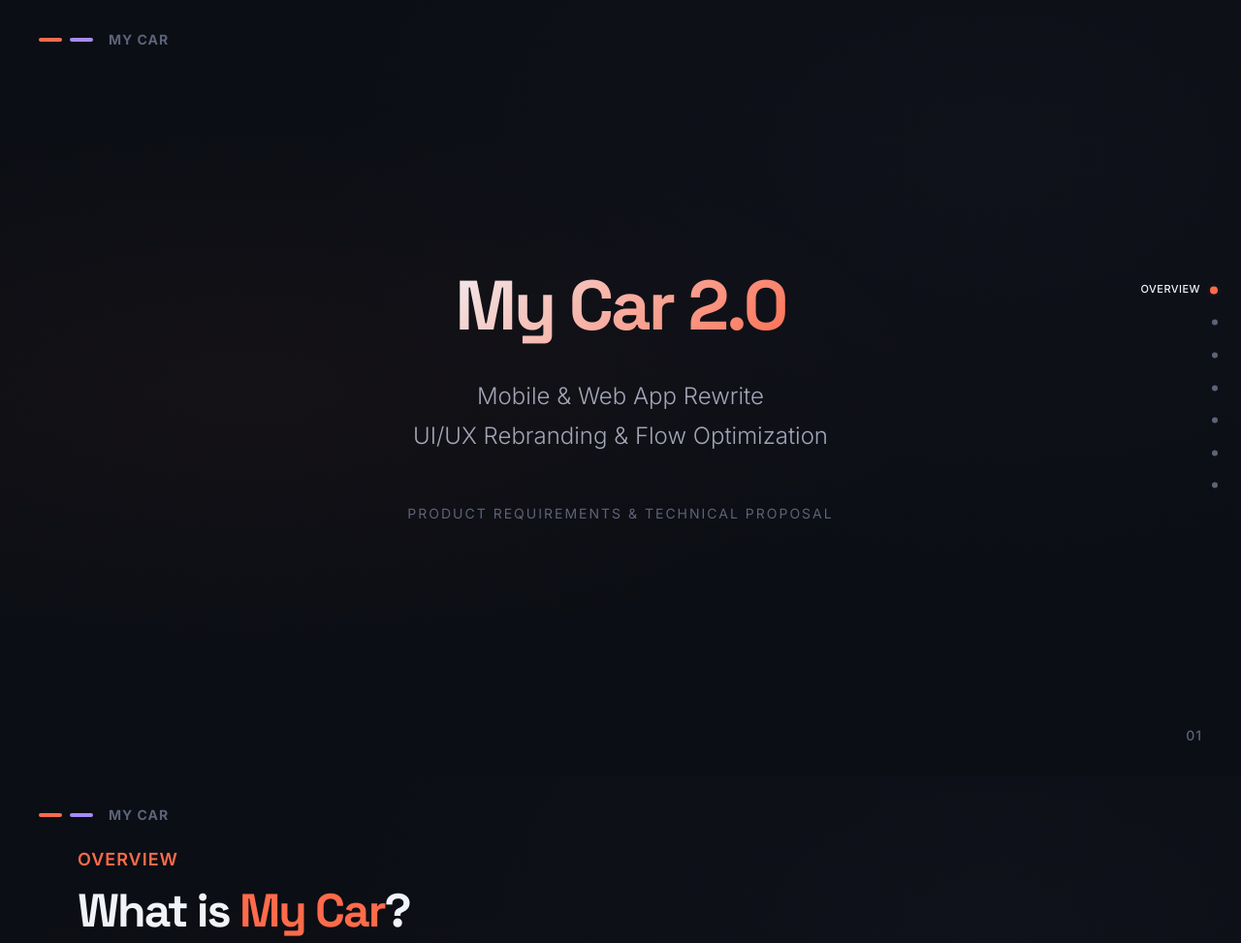
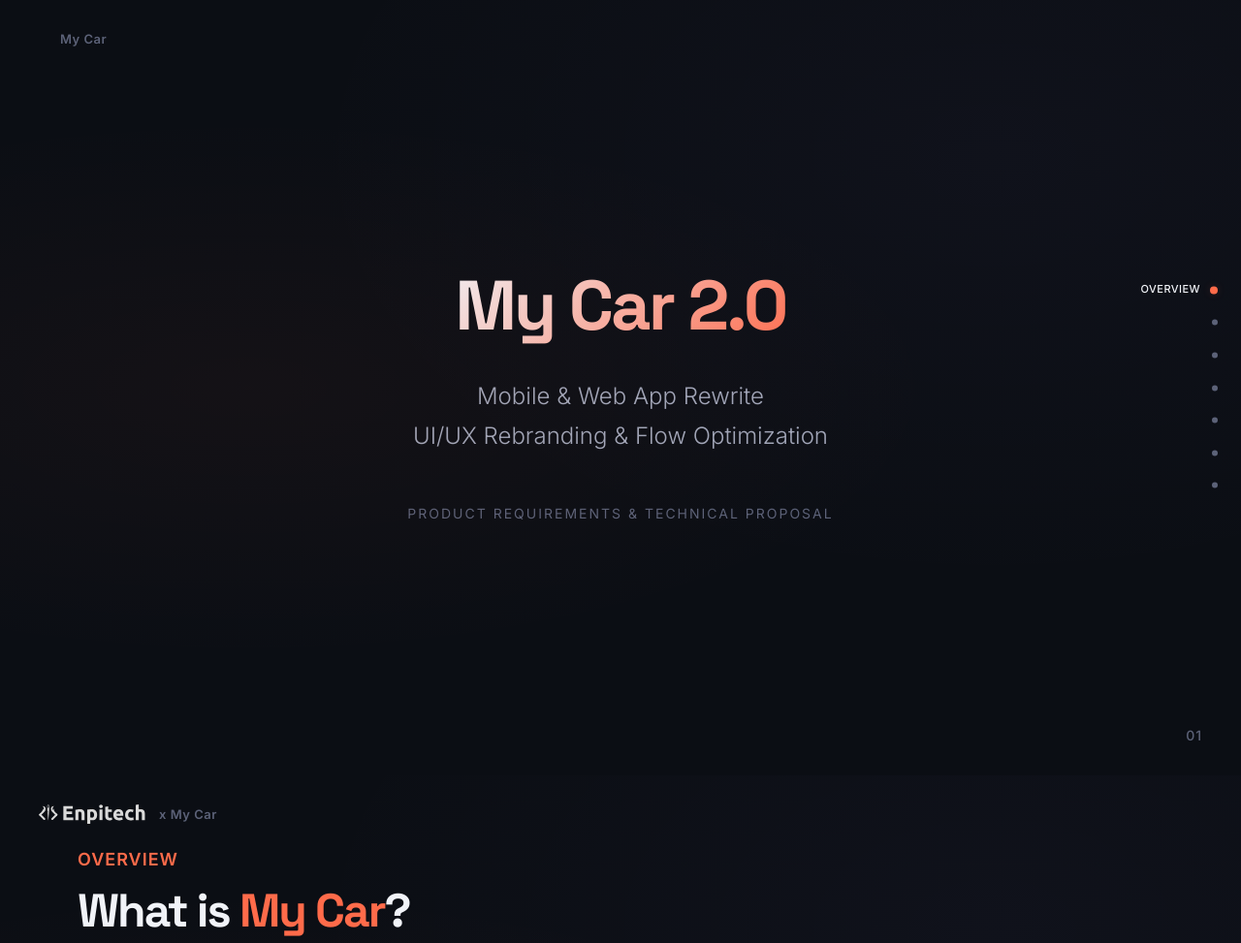
Before and after one commit to rotembm12/my-car-proposal, a plain HTML site: page index.html in a window 1280 px wide. Shown: the top 973 px of the page at 97% size. Drawn offline with Linux system fonts and the light colour scheme.

Commit message:
Add Enpitech logo to all slides

```diff
--- a/index.html
+++ b/index.html
@@ -91,22 +91,18 @@
     gap: 8px;
   }
 
-  .logo-bar .bar {
-    width: 24px;
-    height: 4px;
-    border-radius: 2px;
-  }
-
-  .logo-bar .bar-1 { background: var(--accent); }
-  .logo-bar .bar-2 { background: var(--secondary); }
+  .logo-bar img {
+    height: 20px;
+    width: auto;
+    filter: brightness(0) invert(1) brightness(0.85);
+  }
 
   .logo-bar span {
-    font-weight: 700;
-    font-size: 14px;
+    font-weight: 600;
+    font-size: 13px;
     color: var(--text-muted);
-    margin-left: 8px;
-    letter-spacing: 1px;
-    text-transform: uppercase;
+    margin-left: 6px;
+    letter-spacing: 0.5px;
   }
 
   /* Title Slide */
@@ -1150,7 +1146,7 @@
 
 <!-- SLIDE 2: What Is My Car -->
 <div class="slide">
-  <div class="logo-bar"><div class="bar bar-1"></div><div class="bar bar-2"></div><span>My Car</span></div>
+  <div class="logo-bar"><img src="enpitechlogo.svg" alt="Enpitech"><span>x My Car</span></div>
   <h4>Overview</h4>
   <h2>What is <span class="accent">My Car</span>?</h2>
   <p style="margin-bottom: 40px;">An Israeli car-sharing platform that lets users find, book, unlock, and drive shared vehicles on demand. Full self-service lifecycle from registration to payment.</p>
@@ -1206,7 +1202,7 @@
 
 <!-- SLIDE 4: Current Problems - Onboarding & Registration -->
 <div class="slide">
-  <div class="logo-bar"><div class="bar bar-1"></div><div class="bar bar-2"></div><span>My Car</span></div>
+  <div class="logo-bar"><img src="enpitechlogo.svg" alt="Enpitech"><span>x My Car</span></div>
   <h4>Problem Area 1</h4>
   <h2>Registration <span style="color:var(--red)">Dropout</span></h2>
   <p style="margin-bottom: 24px;">The current registration spans 15+ screens across 3 separate parts. Each friction point is an exit opportunity.</p>
@@ -1245,7 +1241,7 @@
 
 <!-- SLIDE 4b: Current Problems - Core Experience -->
 <div class="slide">
-  <div class="logo-bar"><div class="bar bar-1"></div><div class="bar bar-2"></div><span>My Car</span></div>
+  <div class="logo-bar"><img src="enpitechlogo.svg" alt="Enpitech"><span>x My Car</span></div>
   <h4>Problem Area 2</h4>
   <h2>Booking & Rental <span style="color:var(--red)">Friction</span></h2>
   <p style="margin-bottom: 24px;">Once registered, users face unnecessary complexity in finding, booking, and managing their rental.</p>
@@ -1284,7 +1280,7 @@
 
 <!-- SLIDE 4c: Current Problems - Platform & Design -->
 <div class="slide">
-  <div class="logo-bar"><div class="bar bar-1"></div><div class="bar bar-2"></div><span>My Car</span></div>
+  <div class="logo-bar"><img src="enpitechlogo.svg" alt="Enpitech"><span>x My Car</span></div>
   <h4>Problem Area 3</h4>
   <h2>Platform & <span style="color:var(--red)">Design Debt</span></h2>
   <p style="margin-bottom: 24px;">Systemic issues that affect every interaction - from visual identity to navigation to cross-platform consistency.</p>
@@ -1330,7 +1326,7 @@
 
 <!-- SLIDE 6: Before vs After -->
 <div class="slide">
-  <div class="logo-bar"><div class="bar bar-1"></div><div class="bar bar-2"></div><span>My Car</span></div>
+  <div class="logo-bar"><img src="enpitechlogo.svg" alt="Enpitech"><span>x My Car</span></div>
   <h4>Transformation</h4>
   <h2>Before <span class="accent">vs</span> After</h2>
   <table class="compare-table">
@@ -1394,7 +1390,7 @@
 
 <!-- SLIDE 7: New Registration Flow -->
 <div class="slide">
-  <div class="logo-bar"><div class="bar bar-1"></div><div class="bar bar-2"></div><span>My Car</span></div>
+  <div class="logo-bar"><img src="enpitechlogo.svg" alt="Enpitech"><span>x My Car</span></div>
   <h4>Flow Redesign</h4>
   <h2>Registration: <span class="accent">5 Steps</span>, Not 15</h2>
   <p style="margin-bottom: 32px;">Consolidated flow with progress indicator. Form state persisted locally so users can resume if interrupted.</p>
@@ -1437,7 +1433,7 @@
 
 <!-- SLIDE 8: New Booking Flow -->
 <div class="slide">
-  <div class="logo-bar"><div class="bar bar-1"></div><div class="bar bar-2"></div><span>My Car</span></div>
+  <div class="logo-bar"><img src="enpitechlogo.svg" alt="Enpitech"><span>x My Car</span></div>
   <h4>Flow Redesign</h4>
   <h2>Booking: <span class="accent">3 Taps</span>, Not 8</h2>
   <p style="margin-bottom: 32px;">Map-first discovery with bottom sheet details. Filter, tap, book.</p>
@@ -1482,7 +1478,7 @@
 
 <!-- SLIDE 9: Active Rental Dashboard -->
 <div class="slide">
-  <div class="logo-bar"><div class="bar bar-1"></div><div class="bar bar-2"></div><span>My Car</span></div>
+  <div class="logo-bar"><img src="enpitechlogo.svg" alt="Enpitech"><span>x My Car</span></div>
   <h4>Flow Redesign</h4>
   <h2>Active Rental: <span class="accent">One Screen</span></h2>
   <p style="margin-bottom: 32px;">Everything the driver needs, visible at a glance. No hidden gestures, no buried info.</p>
@@ -1527,7 +1523,7 @@
 
 <!-- SLIDE 10: Module Architecture -->
 <div class="slide">
-  <div class="logo-bar"><div class="bar bar-1"></div><div class="bar bar-2"></div><span>My Car</span></div>
+  <div class="logo-bar"><img src="enpitechlogo.svg" alt="Enpitech"><span>x My Car</span></div>
   <h4>Architecture</h4>
   <h2>Core <span class="accent">Modules</span></h2>
   <div class="module-grid">
@@ -1600,7 +1596,7 @@
 
 <!-- SLIDE 11: Tech Stack -->
 <div class="slide">
-  <div class="logo-bar"><div class="bar bar-1"></div><div class="bar bar-2"></div><span>My Car</span></div>
+  <div class="logo-bar"><img src="enpitechlogo.svg" alt="Enpitech"><span>x My Car</span></div>
   <h4>Technology</h4>
   <h2>Tech <span class="accent">Stack</span></h2>
   <p style="margin-bottom: 32px;">Client-side only - all apps consume existing backend APIs. No server-side development included. Monorepo with shared packages across platforms.</p>
@@ -1660,7 +1656,7 @@
 
 <!-- SLIDE 12: Navigation Architecture -->
 <div class="slide">
-  <div class="logo-bar"><div class="bar bar-1"></div><div class="bar bar-2"></div><span>My Car</span></div>
+  <div class="logo-bar"><img src="enpitechlogo.svg" alt="Enpitech"><span>x My Car</span></div>
   <h4>UX Architecture</h4>
   <h2>Navigation: <span class="accent">Bottom Tabs</span>, Not Hamburger</h2>
   <p style="margin-bottom: 32px;">Every primary action is one tap away. The hamburger menu is eliminated.</p>
@@ -1711,7 +1707,7 @@
 
 <!-- SLIDE 14b: How Design + Dev Work Together -->
 <div class="slide">
-  <div class="logo-bar"><div class="bar bar-1"></div><div class="bar bar-2"></div><span>My Car</span></div>
+  <div class="logo-bar"><img src="enpitechlogo.svg" alt="Enpitech"><span>x My Car</span></div>
   <h4>Delivery Model</h4>
   <h2>Design <span class="accent">Leads</span>, Dev Follows</h2>
   <p style="margin-bottom: 24px;">UI/UX and development run as two parallel tracks. Design works ~2-3 weeks ahead of development, delivering Figma handoffs that feed directly into implementation sprints.</p>
@@ -1749,7 +1745,7 @@
 
 <!-- SLIDE 15: Phase 1 - Full Product (merged MVP + Full Product) -->
 <div class="slide">
-  <div class="logo-bar"><div class="bar bar-1"></div><div class="bar bar-2"></div><span>My Car</span></div>
+  <div class="logo-bar"><img src="enpitechlogo.svg" alt="Enpitech"><span>x My Car</span></div>
   <h4>Phase 1 &mdash; Full Product</h4>
   <h2>Design + Dev: <span class="accent">Complete Delivery</span></h2>
   <p style="margin-bottom: 16px;">Everything in one phase. Core rental flows, history, dark mode, web parity. No MVP cut - the full product ships together.</p>
@@ -1841,7 +1837,7 @@
 
 <!-- SLIDE 17: Phases 3-4 (Dev only) -->
 <div class="slide">
-  <div class="logo-bar"><div class="bar bar-1"></div><div class="bar bar-2"></div><span>My Car</span></div>
+  <div class="logo-bar"><img src="enpitechlogo.svg" alt="Enpitech"><span>x My Car</span></div>
   <h4>Phases 2 & 3</h4>
   <h2>Later <span class="accent">Phases</span></h2>
   <p style="margin-bottom: 12px;">UX design scope covers Phase 1 entirely (120-160 hours). Phases 2-3 use the established design system - new screens follow existing patterns. Additional UX can be scoped separately if needed.</p>
@@ -1935,7 +1931,7 @@
 
 <!-- SLIDE 18: Integrated Timeline -->
 <div class="slide">
-  <div class="logo-bar"><div class="bar bar-1"></div><div class="bar bar-2"></div><span>My Car</span></div>
+  <div class="logo-bar"><img src="enpitechlogo.svg" alt="Enpitech"><span>x My Car</span></div>
   <h4>Full Timeline</h4>
   <h2>Unified <span class="accent">Project View</span></h2>
   <p style="margin-bottom: 16px;">Two parallel tracks converging into one delivery. Design leads, development follows.</p>
@@ -2008,7 +2004,7 @@
 
 <!-- SLIDE 19: Performance Targets -->
 <div class="slide">
-  <div class="logo-bar"><div class="bar bar-1"></div><div class="bar bar-2"></div><span>My Car</span></div>
+  <div class="logo-bar"><img src="enpitechlogo.svg" alt="Enpitech"><span>x My Car</span></div>
   <h4>Quality</h4>
   <h2>Performance <span class="accent">Targets</span></h2>
   <div class="kpi-grid">
@@ -2053,7 +2049,7 @@
 
 <!-- SLIDE 20: Testing Strategy -->
 <div class="slide">
-  <div class="logo-bar"><div class="bar bar-1"></div><div class="bar bar-2"></div><span>My Car</span></div>
+  <div class="logo-bar"><img src="enpitechlogo.svg" alt="Enpitech"><span>x My Car</span></div>
   <h4>Quality Assurance</h4>
   <h2>Testing <span class="accent">Strategy</span></h2>
   <p style="margin-bottom: 32px;">Test external behavior, not implementation details. Prefer integration tests over unit tests for UI flows.</p>
@@ -2090,7 +2086,7 @@
 
 <!-- SLIDE 21: Migration -->
 <div class="slide">
-  <div class="logo-bar"><div class="bar bar-1"></div><div class="bar bar-2"></div><span>My Car</span></div>
+  <div class="logo-bar"><img src="enpitechlogo.svg" alt="Enpitech"><span>x My Car</span></div>
   <h4>Rollout</h4>
   <h2>Migration <span class="accent">Strategy</span></h2>
   <div class="grid-2">
@@ -2119,7 +2115,7 @@
 
 <!-- SLIDE 22: Summary / CTA -->
 <div class="slide slide-title" style="background: linear-gradient(135deg, var(--bg), #0F1220);">
-  <div class="logo-bar"><div class="bar bar-1"></div><div class="bar bar-2"></div><span>My Car</span></div>
+  <div class="logo-bar"><img src="enpitechlogo.svg" alt="Enpitech"><span>x My Car</span></div>
   <h1 style="font-size: 56px;">Let's Build<br><span style="background: linear-gradient(135deg, var(--accent), var(--secondary)); -webkit-background-clip: text; background-clip: text; -webkit-text-fill-color: transparent;">My Car 2.0</span></h1>
   <p class="subtitle" style="margin-top: 24px;">Modern design. Streamlined flows.<br>Full platform parity. Built to scale.</p>
   <div class="stat-row" style="margin-top: 48px; justify-content: center;">
```
Also changed, not shown: enpitechlogo.svg (added).
